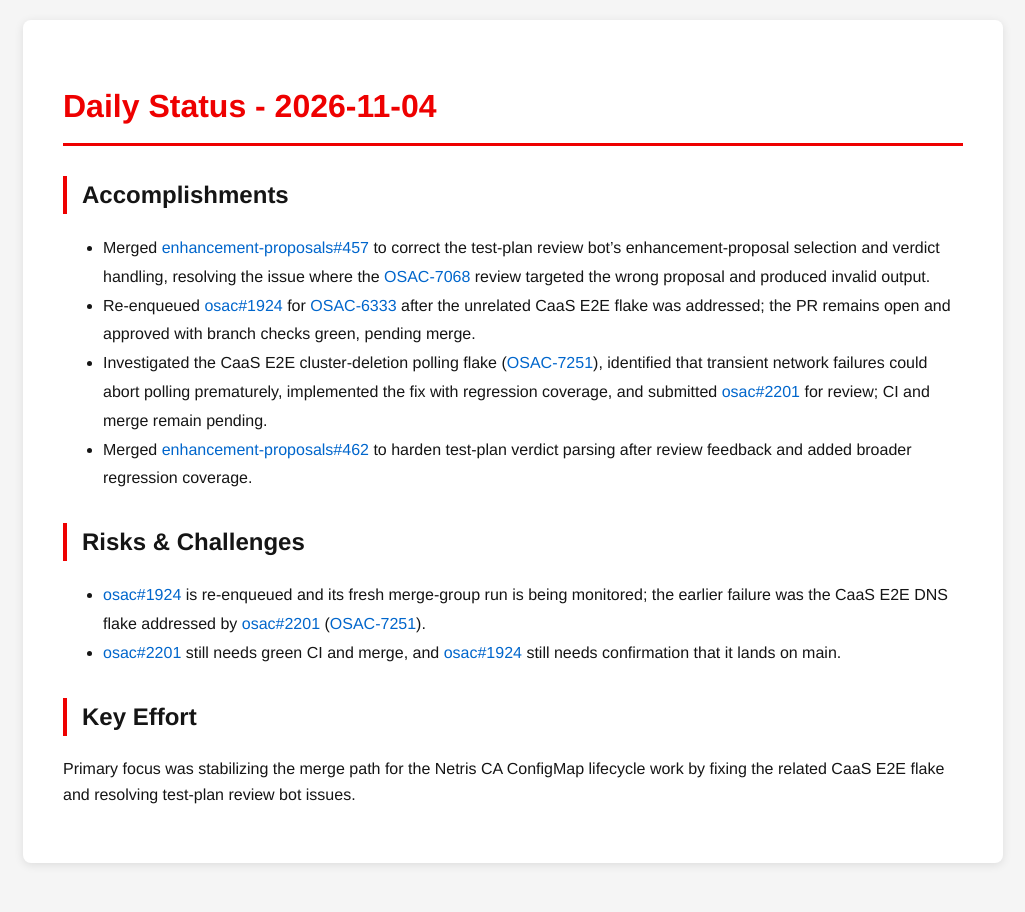
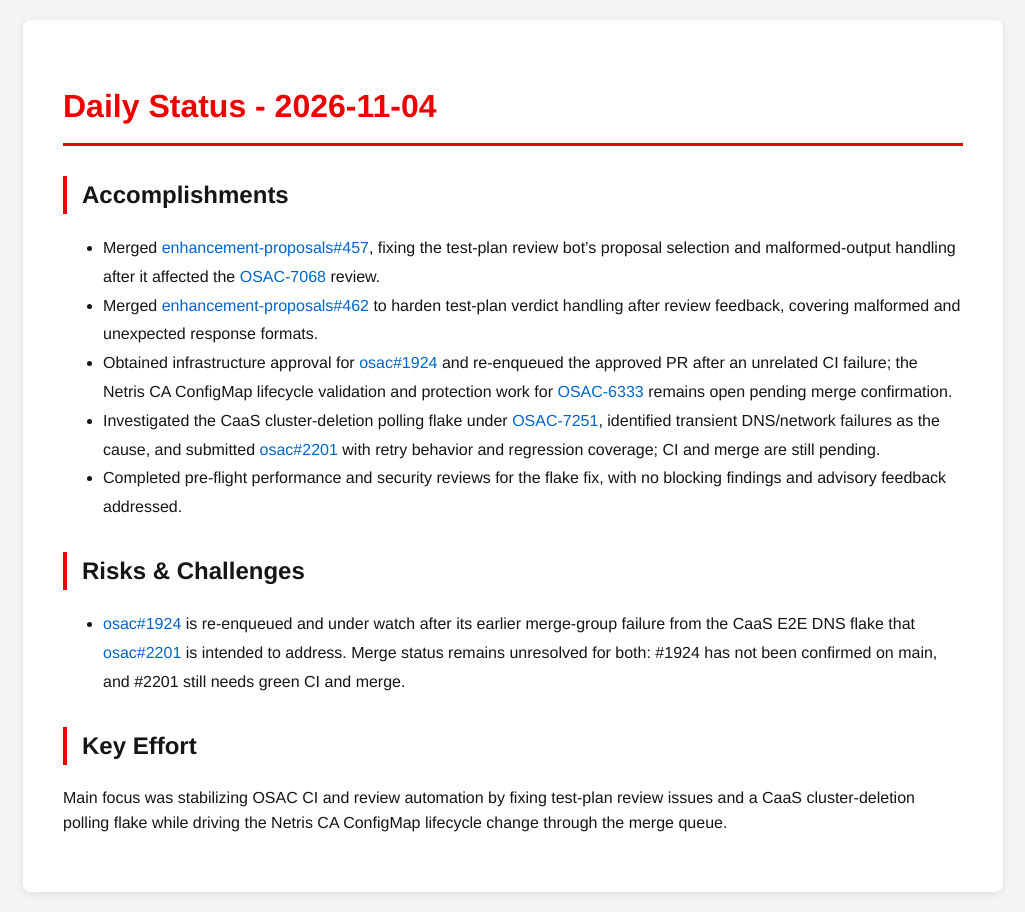
Before and after one commit to tzvatot/daily-status, a Jekyll site: the page built from 2026-11-04.md, in a window 1280 px wide. Shown: the whole page, without its empty margins (127-1152 px from the left). Built offline with Jekyll 4.4.1, drawn with Linux system fonts in a browser that asks for light colours.

Commit message:
Daily status update - 2026-11-04

```diff
--- a/2026-11-04.md
+++ b/2026-11-04.md
@@ -7,14 +7,14 @@ date: 2026-11-04
 # Daily Status - 2026-11-04
 
 ## Accomplishments
-- Merged [enhancement-proposals#457](https://github.com/osac-project/enhancement-proposals/pull/457) to correct the test-plan review bot's enhancement-proposal selection and verdict handling, resolving the issue where the [OSAC-7068](https://redhat.atlassian.net/browse/OSAC-7068) review targeted the wrong proposal and produced invalid output.
-- Re-enqueued [osac#1924](https://github.com/osac-project/osac/pull/1924) for [OSAC-6333](https://redhat.atlassian.net/browse/OSAC-6333) after the unrelated CaaS E2E flake was addressed; the PR remains open and approved with branch checks green, pending merge.
-- Investigated the CaaS E2E cluster-deletion polling flake ([OSAC-7251](https://redhat.atlassian.net/browse/OSAC-7251)), identified that transient network failures could abort polling prematurely, implemented the fix with regression coverage, and submitted [osac#2201](https://github.com/osac-project/osac/pull/2201) for review; CI and merge remain pending.
-- Merged [enhancement-proposals#462](https://github.com/osac-project/enhancement-proposals/pull/462) to harden test-plan verdict parsing after review feedback and added broader regression coverage.
+- Merged [enhancement-proposals#457](https://github.com/osac-project/enhancement-proposals/pull/457), fixing the test-plan review bot's proposal selection and malformed-output handling after it affected the [OSAC-7068](https://redhat.atlassian.net/browse/OSAC-7068) review.
+- Merged [enhancement-proposals#462](https://github.com/osac-project/enhancement-proposals/pull/462) to harden test-plan verdict handling after review feedback, covering malformed and unexpected response formats.
+- Obtained infrastructure approval for [osac#1924](https://github.com/osac-project/osac/pull/1924) and re-enqueued the approved PR after an unrelated CI failure; the Netris CA ConfigMap lifecycle validation and protection work for [OSAC-6333](https://redhat.atlassian.net/browse/OSAC-6333) remains open pending merge confirmation.
+- Investigated the CaaS cluster-deletion polling flake under [OSAC-7251](https://redhat.atlassian.net/browse/OSAC-7251), identified transient DNS/network failures as the cause, and submitted [osac#2201](https://github.com/osac-project/osac/pull/2201) with retry behavior and regression coverage; CI and merge are still pending.
+- Completed pre-flight performance and security reviews for the flake fix, with no blocking findings and advisory feedback addressed.
 
 ## Risks & Challenges
-- [osac#1924](https://github.com/osac-project/osac/pull/1924) is re-enqueued and its fresh merge-group run is being monitored; the earlier failure was the CaaS E2E DNS flake addressed by [osac#2201](https://github.com/osac-project/osac/pull/2201) ([OSAC-7251](https://redhat.atlassian.net/browse/OSAC-7251)).
-- [osac#2201](https://github.com/osac-project/osac/pull/2201) still needs green CI and merge, and [osac#1924](https://github.com/osac-project/osac/pull/1924) still needs confirmation that it lands on main.
+- [osac#1924](https://github.com/osac-project/osac/pull/1924) is re-enqueued and under watch after its earlier merge-group failure from the CaaS E2E DNS flake that [osac#2201](https://github.com/osac-project/osac/pull/2201) is intended to address. Merge status remains unresolved for both: #1924 has not been confirmed on main, and #2201 still needs green CI and merge.
 
 ## Key Effort
-Primary focus was stabilizing the merge path for the Netris CA ConfigMap lifecycle work by fixing the related CaaS E2E flake and resolving test-plan review bot issues.
+Main focus was stabilizing OSAC CI and review automation by fixing test-plan review issues and a CaaS cluster-deletion polling flake while driving the Netris CA ConfigMap lifecycle change through the merge queue.
```
